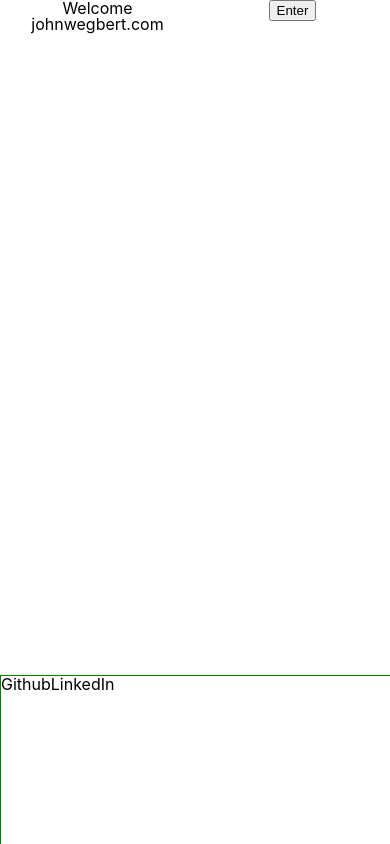
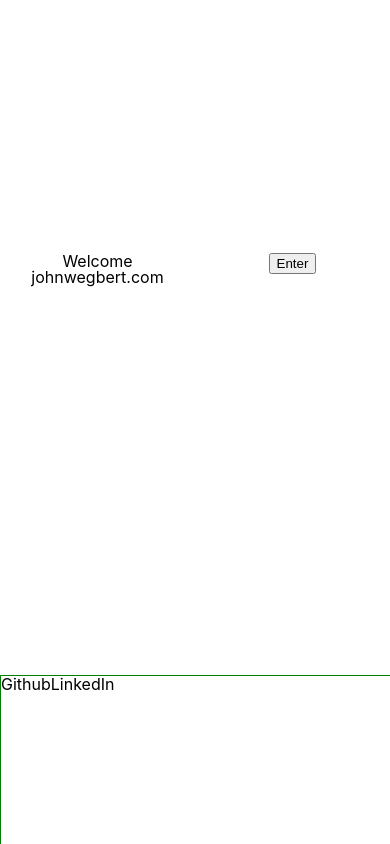
Before and after one commit to jhnegbrt/personal-website, a React (Create React App) app: page / in a window 390 px wide. Built offline with nearby package versions, Linux system fonts and the light colour scheme.

Commit message:
centers mobile modal text vertically

```diff
--- a/src/styles/WelcomeModal.scss
+++ b/src/styles/WelcomeModal.scss
@@ -103,6 +103,7 @@
   .mobile-modal-right{
     display: flex;
     justify-content: space-around;
+    margin-top: 30vh;
   }
 
   .mobile-block-1,
```
